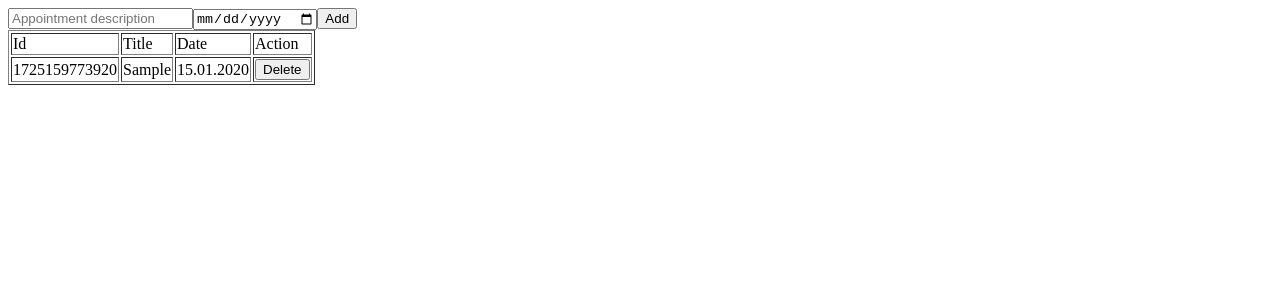
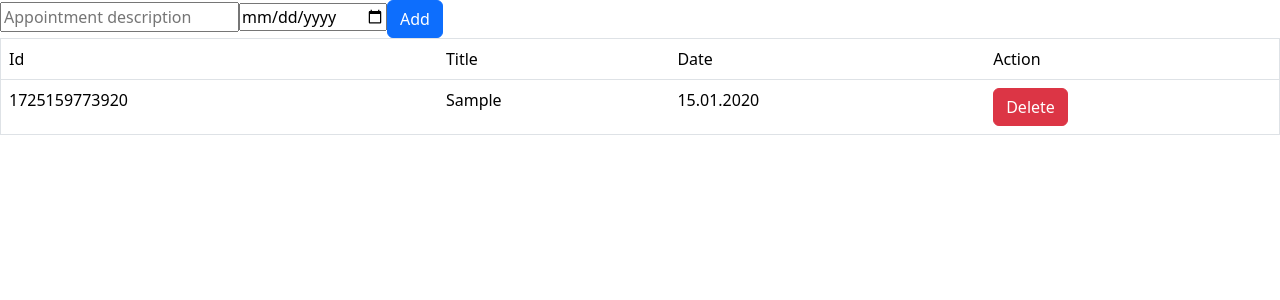
Before and after one commit to lcaohoanq/Angular-Issues, an Angular app in the folder appointment-app/: page / in a window 1280 px wide. Both pictures are taken after typing "Sample", "2020-01-15" into the empty fields and a click on the button "Add". Shown: the top 300 px of the page. Built offline with nearby package versions, Linux system fonts and the light colour scheme.

Commit message:
feat: add bootstrap

```diff
--- a/appointment-app/package.json
+++ b/appointment-app/package.json
@@ -18,6 +18,7 @@
     "@angular/platform-browser": "^16.1.0",
     "@angular/platform-browser-dynamic": "^16.1.0",
     "@angular/router": "^16.1.0",
+    "bootstrap": "^5.3.0",
     "rxjs": "~7.8.0",
     "tslib": "^2.3.0",
     "zone.js": "~0.13.0"
--- a/appointment-app/src/app/appointment-list/appointment-list.component.html
+++ b/appointment-app/src/app/appointment-list/appointment-list.component.html
@@ -1,26 +1,32 @@
 <div>
-    <input [(ngModel)]="newAppointmentTitle" placeholder="Appointment description" />
+    <input [(ngModel)]="newAppointmentTitle"
+     placeholder="Appointment description" />
     <input [(ngModel)]="newAppointmentDate" type="date" placeholder="Appointment date" />
     <!-- Read the documentation about Event -->
-    <button (click)="addAppointment()">Add</button>
+    <button class="btn btn-primary" (click)="addAppointment()">Add</button>
 </div>
 
 
-<table border="1">
+<table class="table" border="1">
     <thead>
         <tr>
-            <td>Id</td>
-            <td>Title</td>
-            <td>Date</td>
-            <td>Action</td>
+            <td scope="col">Id</td>
+            <td scope="col">Title</td>
+            <td scope="col">Date</td>
+            <td scope="col">Action</td>
         </tr>
     </thead>
     <tbody *ngFor="let appointment of appointments; index as i">
         <tr>
-            <td> {{appointment.id}} </td>
-            <td>{{appointment.title}}</td>
-            <td> {{appointment.date | date: 'dd.MM.yyyy'}}</td>
-            <td><button (click)="deleteAppointment(i)">Delete</button></td>
+            <td scope="row"> {{appointment.id}} </td>
+            <td scope="row">{{appointment.title}}</td>
+            <td scope="row"> {{appointment.date | date: 'dd.MM.yyyy'}}</td>
+            <td scope="row">
+                <button class="btn btn-danger"
+                        (click)="deleteAppointment(i)">
+                    Delete
+                </button>
+            </td>
         </tr>
     </tbody>
 </table>
--- a/appointment-app/src/app/appointment-list/appointment-list.component.ts
+++ b/appointment-app/src/app/appointment-list/appointment-list.component.ts
@@ -1,12 +1,13 @@
 import { Component } from '@angular/core';
 import { Appointment } from '../models/appointment';
+import { OnInit } from '@angular/core';
 
 @Component({
   selector: 'app-appointment-list',
   templateUrl: './appointment-list.component.html',
   styleUrls: ['./appointment-list.component.css']
 })
-export class AppointmentListComponent {
+export class AppointmentListComponent implements OnInit {
 
   newAppointmentTitle: string = ""
   newAppointmentDate: Date = new Date()
@@ -37,11 +38,19 @@ export class AppointmentListComponent {
     //   "date": this.newAppointmentDate
     // })
 
-    localStorage.setItem("apls", JSON.stringify(this.appointments));
+    localStorage.setItem("appointments", JSON.stringify(this.appointments));
 
   }
 
   deleteAppointment(index: number){
     this.appointments.splice(index, 1)
+    localStorage.setItem("appointments", JSON.stringify(this.appointments));
   }
+
+  ngOnInit(): void {
+    let savedAppointments = localStorage.getItem("appointments")
+
+    this.appointments = savedAppointments ? JSON.parse(savedAppointments) : []
+  }
+
 }
--- a/appointment-app/src/styles.css
+++ b/appointment-app/src/styles.css
@@ -1 +1,2 @@
 /* You can add global styles to this file, and also import other style files */
+@import "~bootstrap/dist/css/bootstrap.min.css"
```
Also changed, not shown: 1 other file (tests, documents, lock files or other folders).
